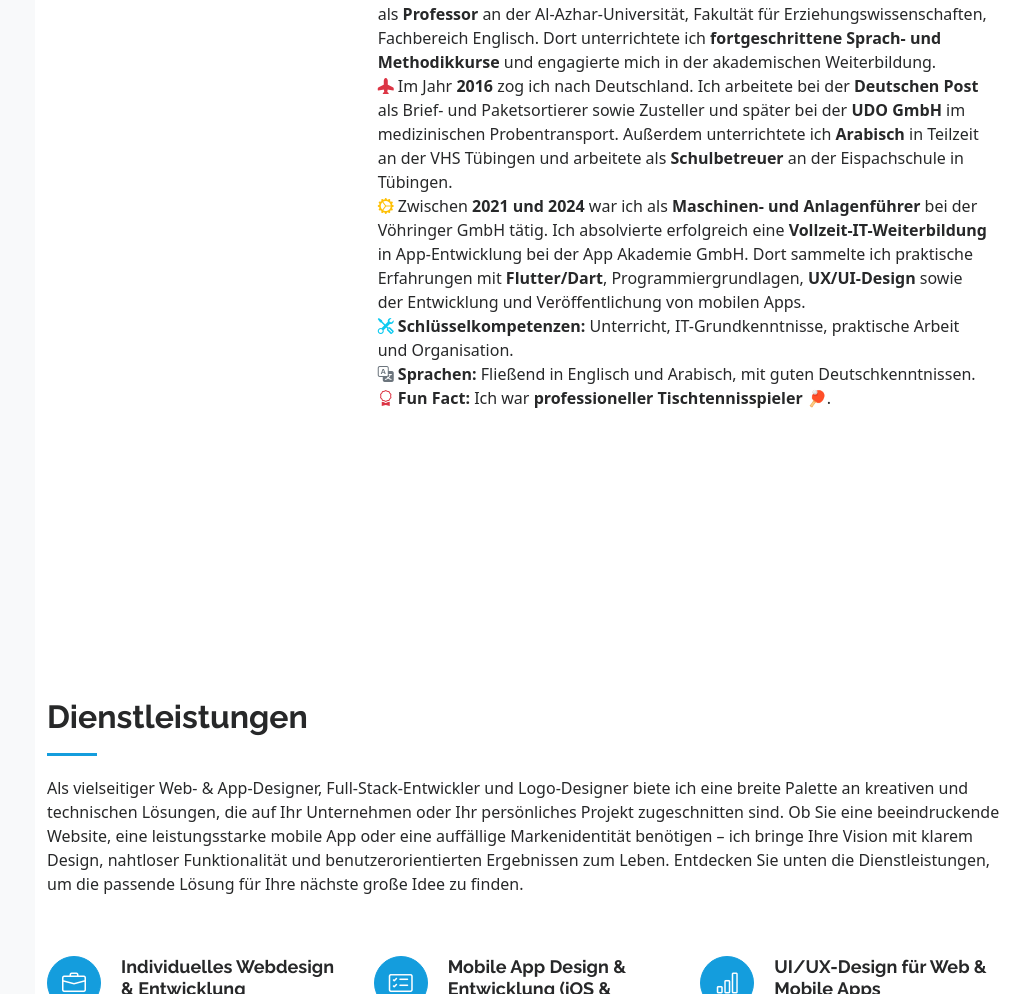
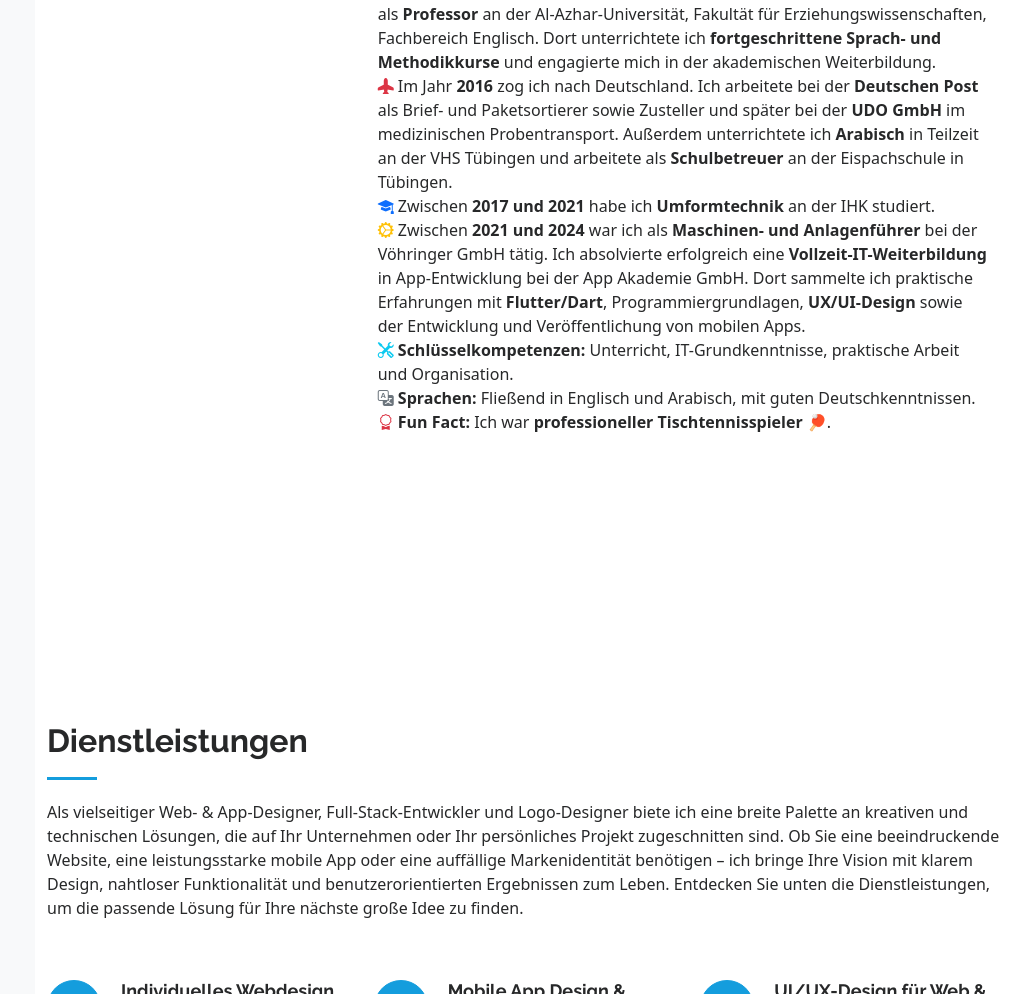
Before and after one commit to moportfolio/.de, a plain HTML site: page index.html in a window 1280 px wide. Shown: the part 2650-3644 px from the top of the page, without its empty margins (265-1280 px from the left). Drawn offline with nearby package versions, Linux system fonts and the light colour scheme.

Commit message:
Update index.html

```diff
--- a/index.html
+++ b/index.html
@@ -339,7 +339,7 @@ html, body {
           <p><i class="bi bi-person-workspace text-success"></i> In den letzten drei Jahren vor meinem Umzug nach Deutschland arbeitete ich als <strong>Professor</strong> an der Al-Azhar-Universität, Fakultät für Erziehungswissenschaften, Fachbereich Englisch. Dort unterrichtete ich <strong>fortgeschrittene Sprach- und Methodikkurse</strong> und engagierte mich in der akademischen Weiterbildung.</p>
 
           <p><i class="bi bi-airplane-fill text-danger"></i> Im Jahr <strong>2016</strong> zog ich nach Deutschland. Ich arbeitete bei der <strong>Deutschen Post</strong> als Brief- und Paketsortierer sowie Zusteller und später bei der <strong>UDO GmbH</strong> im medizinischen Probentransport. Außerdem unterrichtete ich <strong>Arabisch</strong> in Teilzeit an der VHS Tübingen und arbeitete als <strong>Schulbetreuer</strong> an der Eispachschule in Tübingen.</p>
-
+          <p><i class="bi bi-mortarboard-fill text-primary"></i> Zwischen <strong>2017 und 2021</strong> habe ich <strong>Umformtechnik</strong> an der IHK studiert.</p>
           <p><i class="bi bi-gear-wide-connected text-warning"></i> Zwischen <strong>2021 und 2024</strong> war ich als <strong>Maschinen- und Anlagenführer</strong> bei der Vöhringer GmbH tätig. Ich absolvierte erfolgreich eine <strong>Vollzeit-IT-Weiterbildung</strong> in App-Entwicklung bei der App Akademie GmbH. Dort sammelte ich praktische Erfahrungen mit <strong>Flutter/Dart</strong>, Programmiergrundlagen, <strong>UX/UI-Design</strong> sowie der Entwicklung und Veröffentlichung von mobilen Apps.</p>
 
           <p><i class="bi bi-tools text-info"></i> <strong>Schlüsselkompetenzen:</strong> Unterricht, IT-Grundkenntnisse, praktische Arbeit und Organisation.</p>
```
